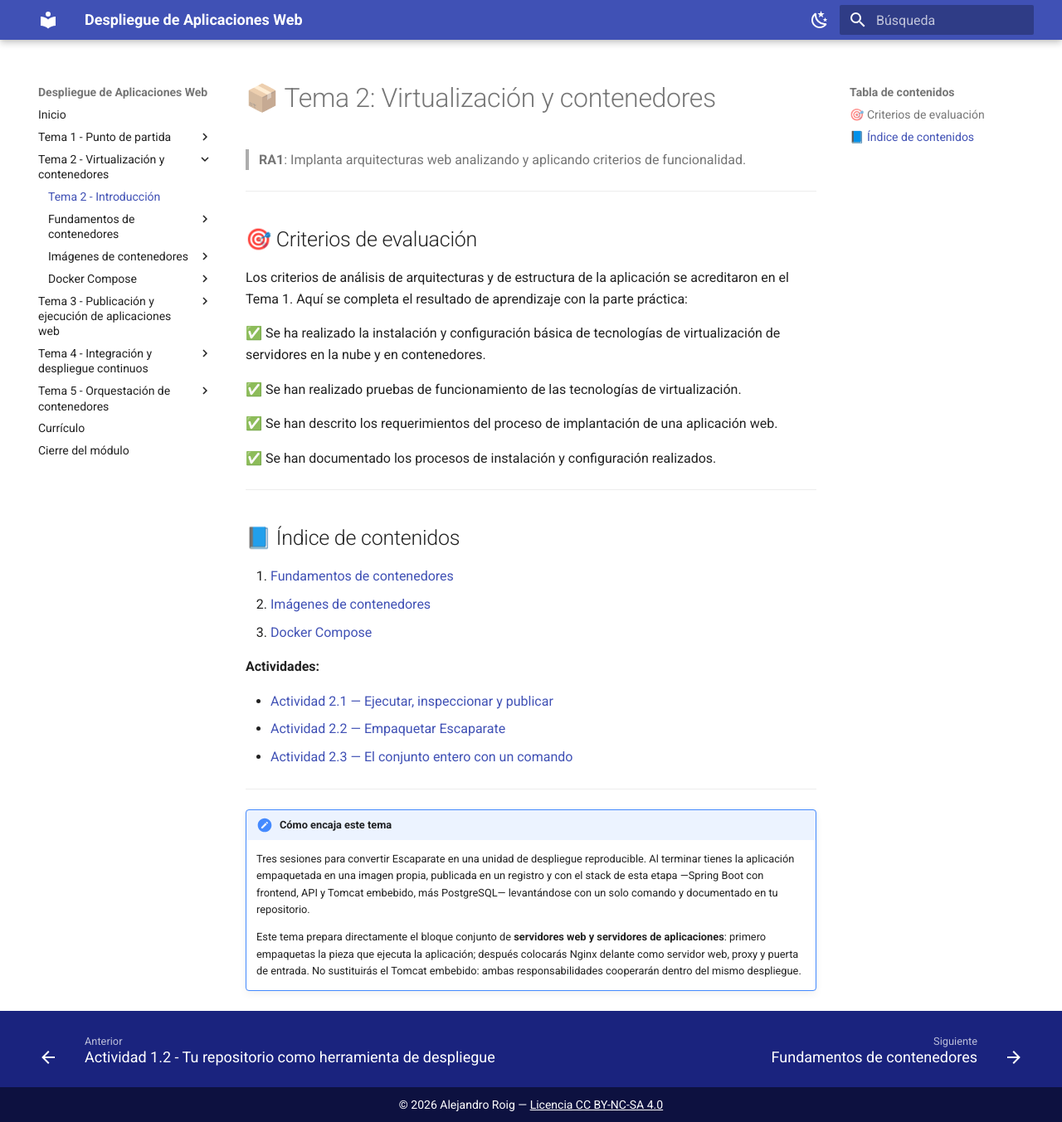
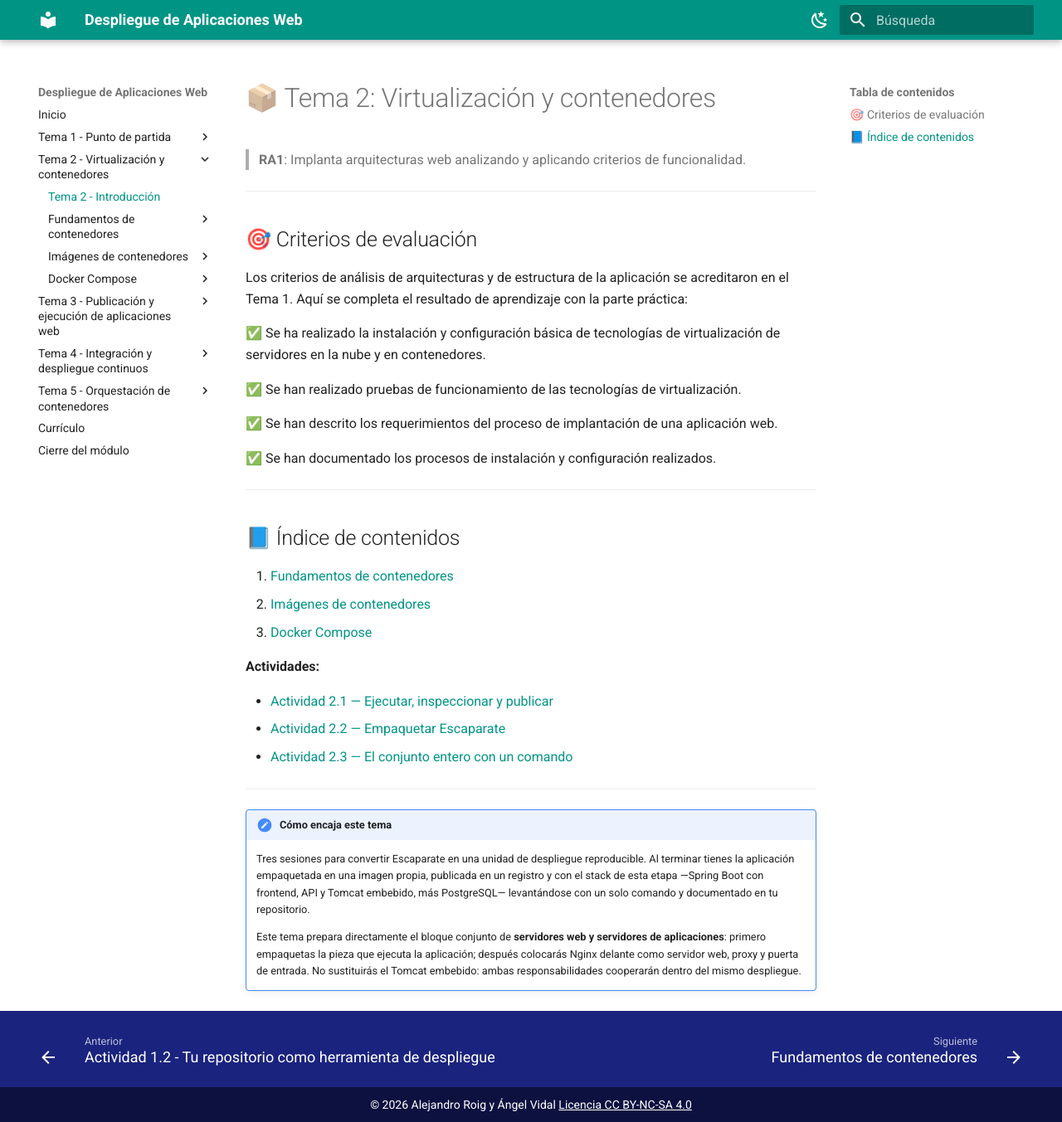
Before and after one commit to alejandroroig/despliegue-daw, an MkDocs documentation site: the page built from docs/tema2/index.md, in a window 1280 px wide and 1353 px high. Shown: the whole window at 83% size. Built offline with MkDocs 1.6.1 and Material for MkDocs 9.7.7, drawn with Linux system fonts in a browser that asks for light colours.

```diff
--- a/mkdocs.yml
+++ b/mkdocs.yml
@@ -7,17 +7,17 @@ theme:
   custom_dir: overrides
   palette:
     - scheme: default
-      primary: indigo
-      accent: light blue
+      primary: teal
+      accent: cyan
       toggle:
         icon: material/weather-night
         name: Modo oscuro
     - scheme: slate
-      primary: indigo
-      accent: light blue
+      primary: teal
+      accent: cyan
       toggle:
         icon: material/weather-sunny
-        name: Modo claro
+        name: Modo Claro
   features:
     - navigation.top
     - navigation.tracking
--- a/overrides/partials/copyright.html
+++ b/overrides/partials/copyright.html
@@ -1,6 +1,6 @@
 
 <p style="margin: 0 auto; text-align: center; font-size: 0.7rem;">
-  © 2026 Alejandro Roig —
+  © 2026 Alejandro Roig y Ángel Vidal
   <a href="https://creativecommons.org/licenses/by-nc-sa/4.0/" target="_blank" rel="noopener">
     Licencia CC BY-NC-SA 4.0
   </a>
```
Also changed, not shown: docs/index.md (+1 -1 lines), docs/tema1/arquitecturas-despliegue.md (+1 -1 lines), 4 other files.
